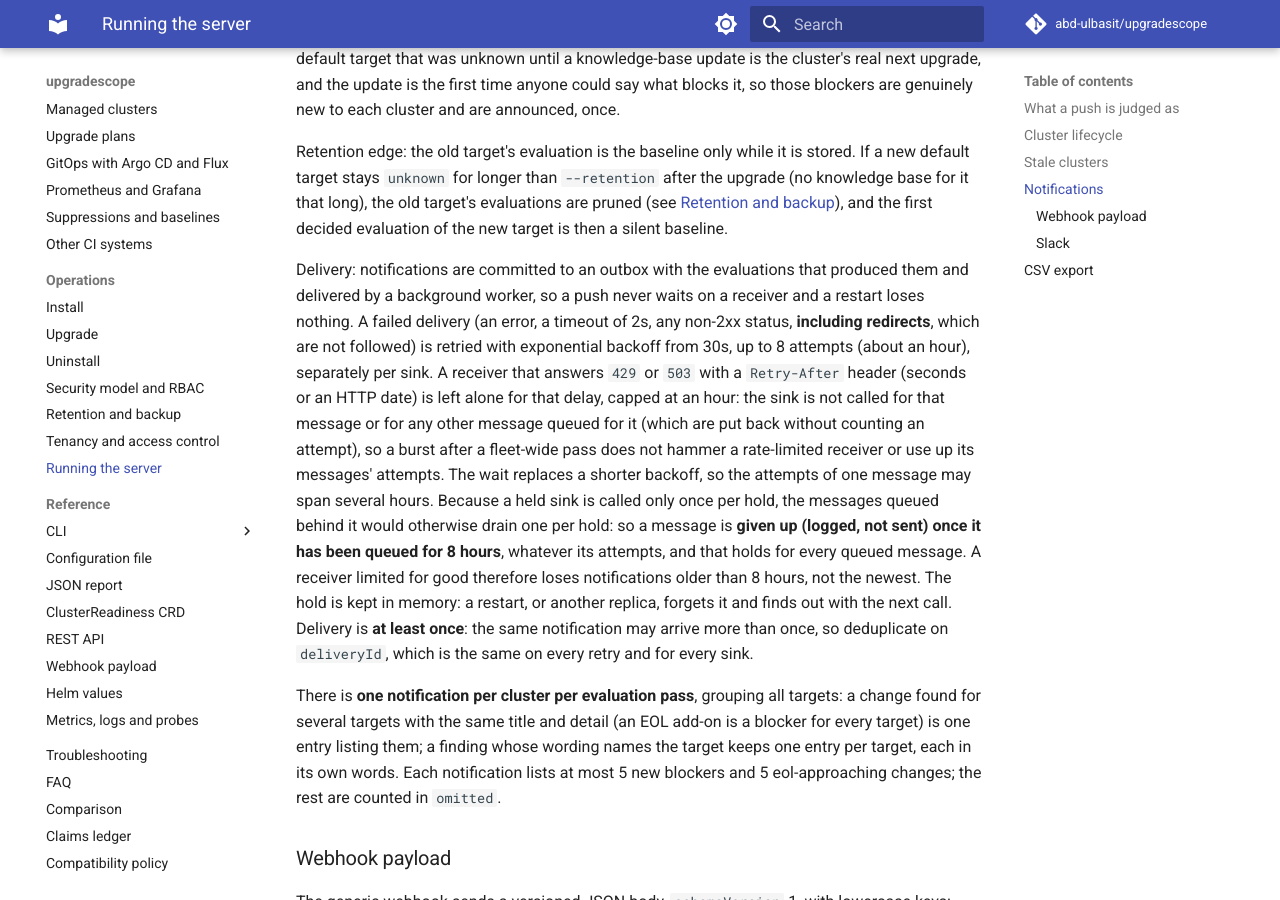
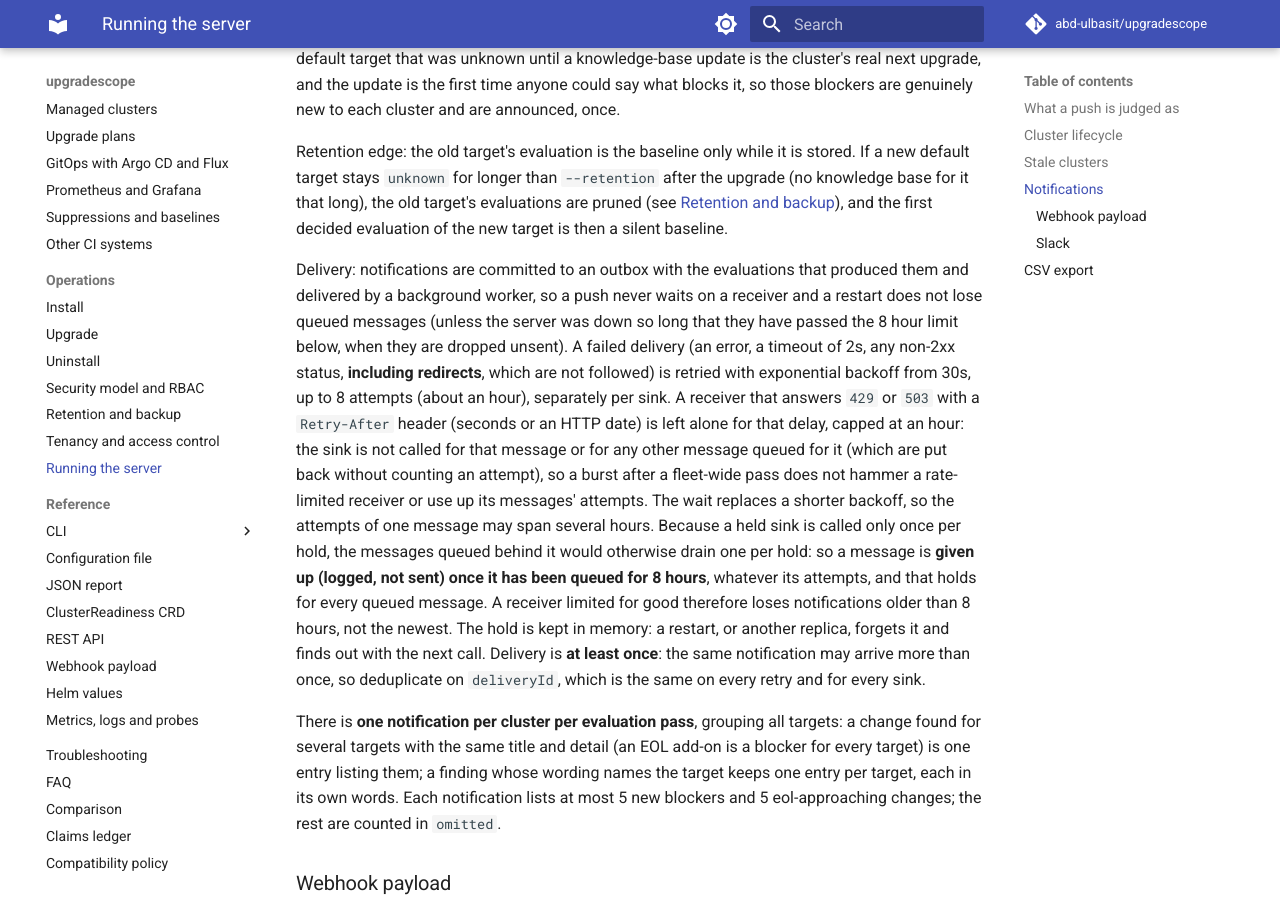
Before and after one commit to abd-ulbasit/upgradescope, an MkDocs documentation site: the page built from docs/operations.md, in a window 1280 px wide and 900 px high, scrolled down 3269 px. Built offline with MkDocs 1.6.1 and Material for MkDocs 9.7.7, drawn with Linux system fonts in a browser that asks for light colours; comment, search, counter and statistics services are not loaded.

Commit message:
docs(notify): say 'shortly after' the 8h limit; qualify 'a restart loses nothing'
Refs #34

Co-Authored-By: Claude Fable 5 <noreply@anthropic.com>

```diff
--- a/docs/operations.md
+++ b/docs/operations.md
@@ -155,9 +155,10 @@ evaluation of the new target is then a silent baseline.
 
 Delivery: notifications are committed to an outbox with the evaluations
 that produced them and delivered by a background worker, so a push never
-waits on a receiver and a restart loses nothing. A failed delivery (an
-error, a timeout of 2s, any non-2xx status, **including redirects**, which
-are not followed) is retried with exponential backoff from 30s, up to 8
+waits on a receiver and a restart does not lose queued messages (unless the
+server was down so long that they have passed the 8 hour limit below, when
+they are dropped unsent). A failed delivery (an error, a timeout of 2s, any
+non-2xx status, **including redirects**, which are not followed) is retried with exponential backoff from 30s, up to 8
 attempts (about an hour), separately per sink. A receiver that answers
 `429` or `503` with a `Retry-After` header (seconds or an HTTP date) is
 left alone for that delay, capped at an hour: the sink is not called for
```
Also changed, not shown: CHANGELOG.md (+2 -1 lines), docs/claims.md (+1 -1 lines), 1 other file.
